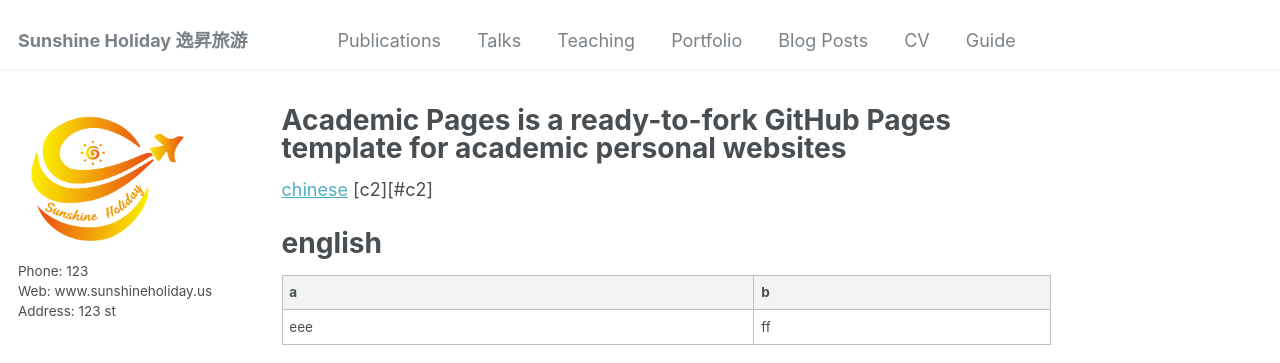
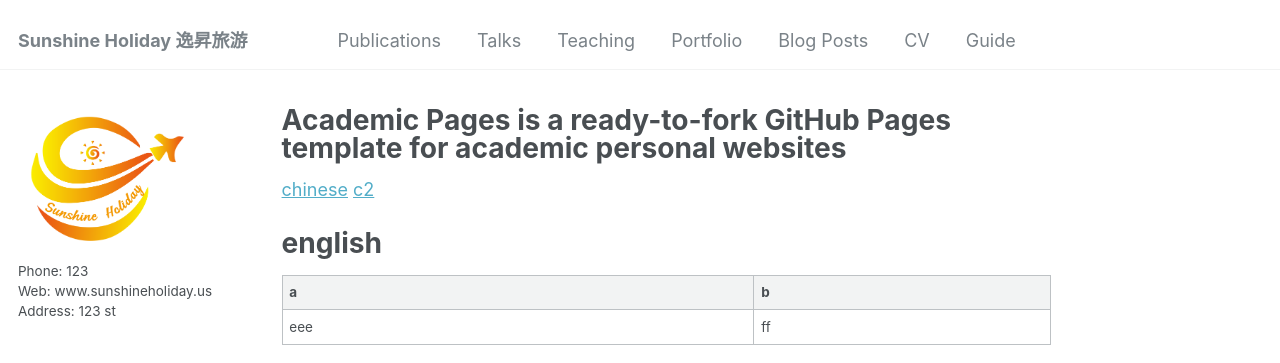
Before and after one commit to sunshineholidayus/web3, a Jekyll site: the page built from _pages/about.md, in a window 1280 px wide and 900 px high. Shown: the top 363 px of the window. Built offline with Jekyll 4.4.1, drawn with Linux system fonts in a browser that asks for light colours.

```diff
--- a/_pages/about.md
+++ b/_pages/about.md
@@ -8,7 +8,7 @@ redirect_from:
 ---
 
 [chinese](#chinese)
-[c2][#c2]
+[c2](#c2)
 
 # english
 
```
